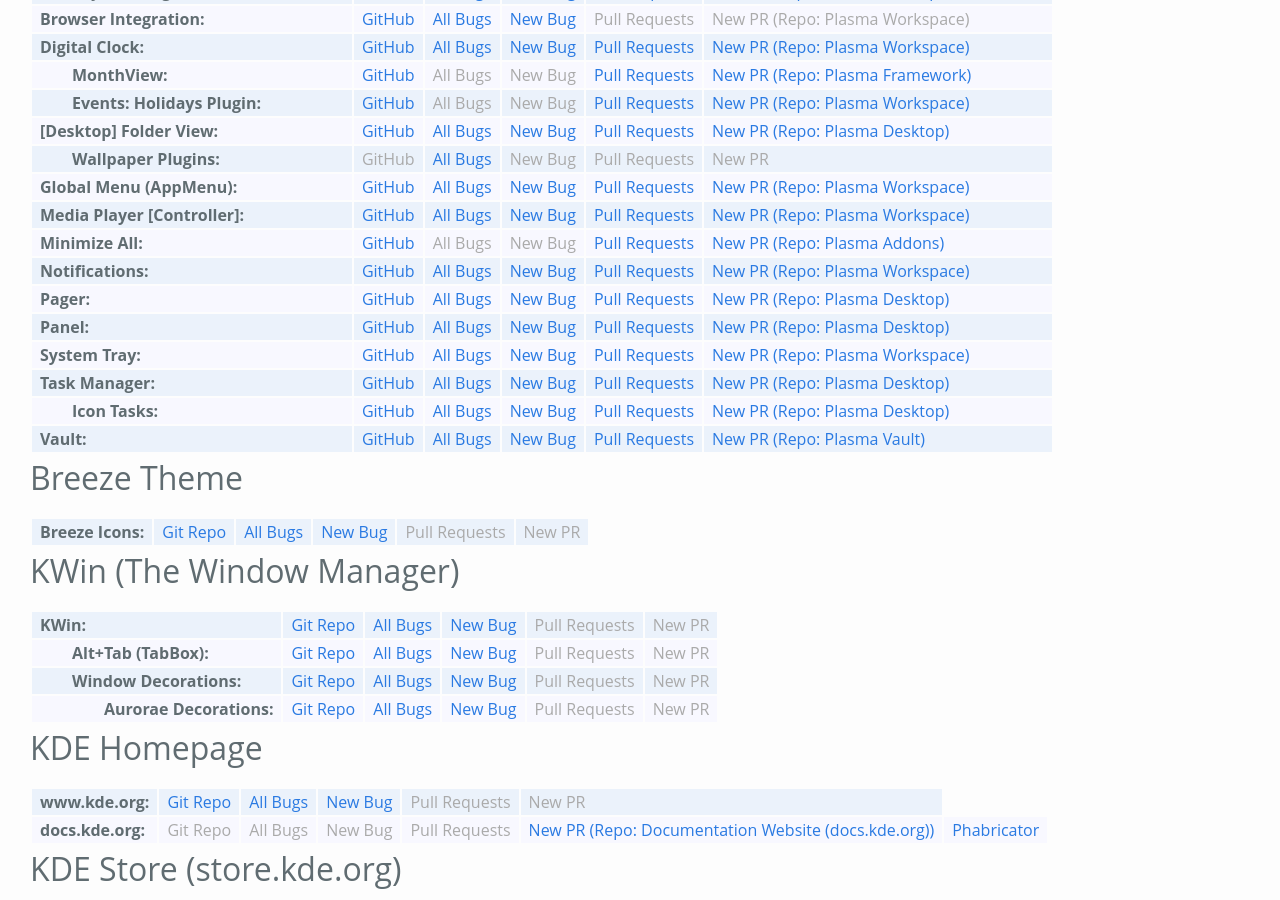
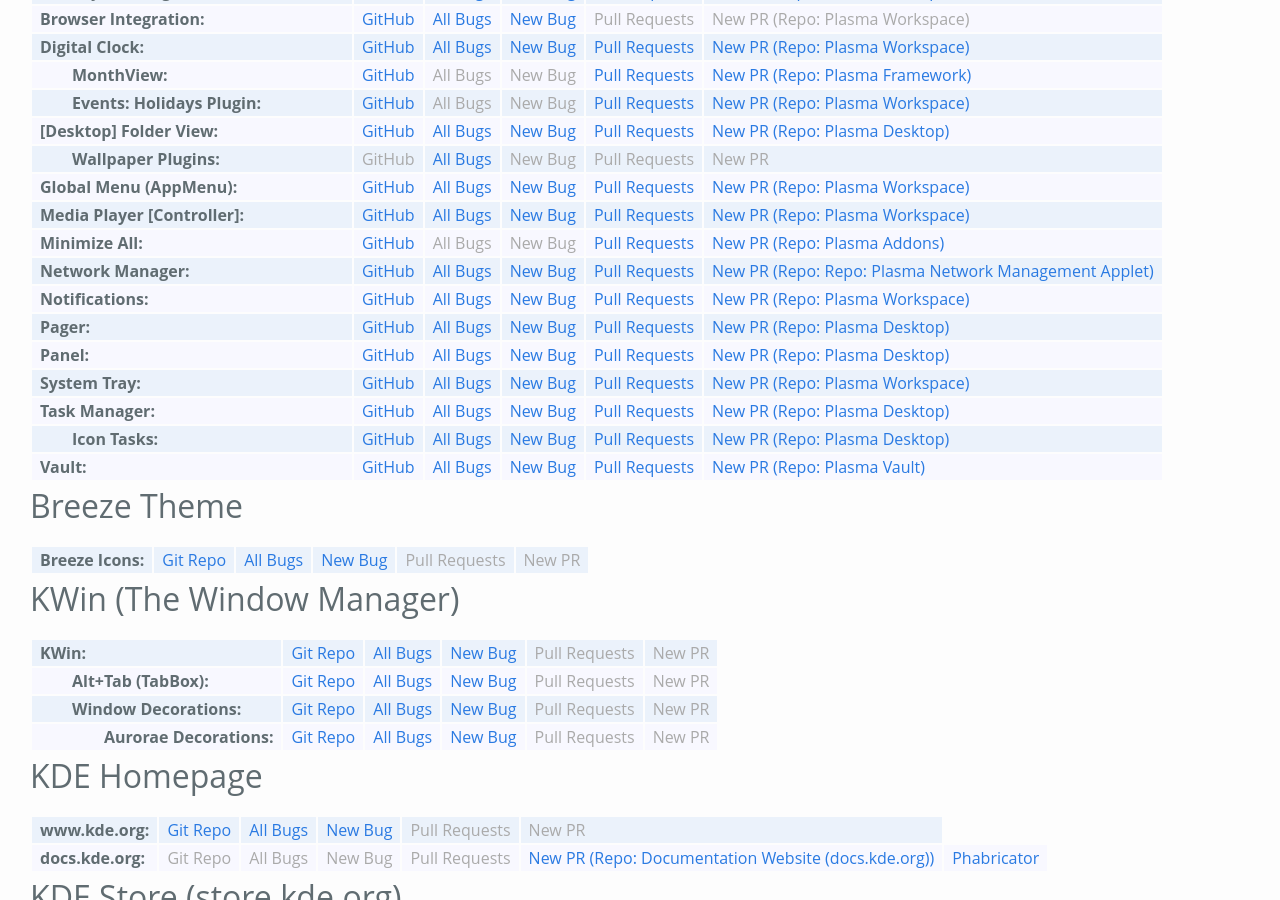
Before and after one commit to Zren/zren.github.io, a Jekyll site: the page built from kde_repos.md, in a window 1280 px wide and 900 px high, scrolled down 518 px. Built offline with Jekyll 4.4.1, drawn with Linux system fonts in a browser that asks for light colours.

Commit message:
Add plasma-nm

```diff
--- a/kde_repos.md
+++ b/kde_repos.md
@@ -174,6 +174,14 @@
 		<td><a>New Bug</a></td>
 		<td><a href="{{phabDiffsAddons}}">Pull Requests</a></td>
 		<td><a href="{{phabNewDiff}}">New PR (Repo: Plasma Addons)</a></td>
+	</tr>
+	<tr>
+		<td>Network Manager</td>
+		<td><a href="https://github.com/KDE/plasma-nm">GitHub</a></td>
+		<td><a href="{{kdeBugList}}product=plasma-nm&list_id=1477710">All Bugs</a></td>
+		<td><a href="{{kdeNewBug}}product=plasma-nm">New Bug</a></td>
+		<td><a href="{{phabDiffs}}zTZoO20shXlW/#R">Pull Requests</a></td>
+		<td><a href="{{phabNewDiff}}">New PR (Repo: Repo: Plasma Network Management Applet)</a></td>
 	</tr>
 	<tr>
 		<td>Notifications</td>
```
